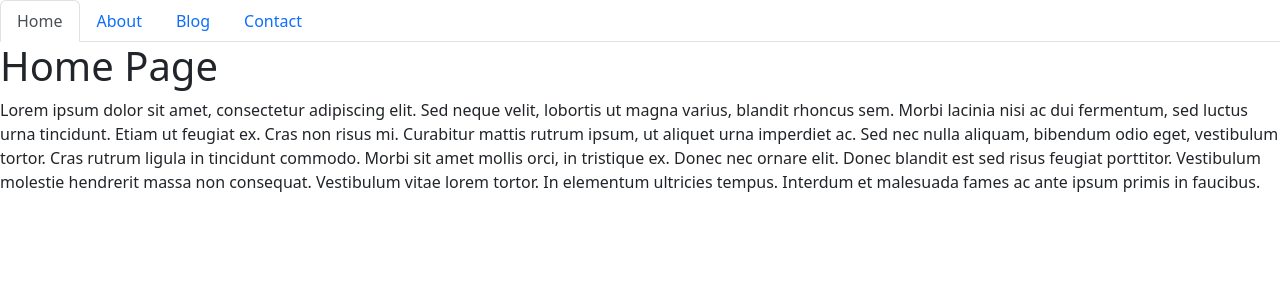
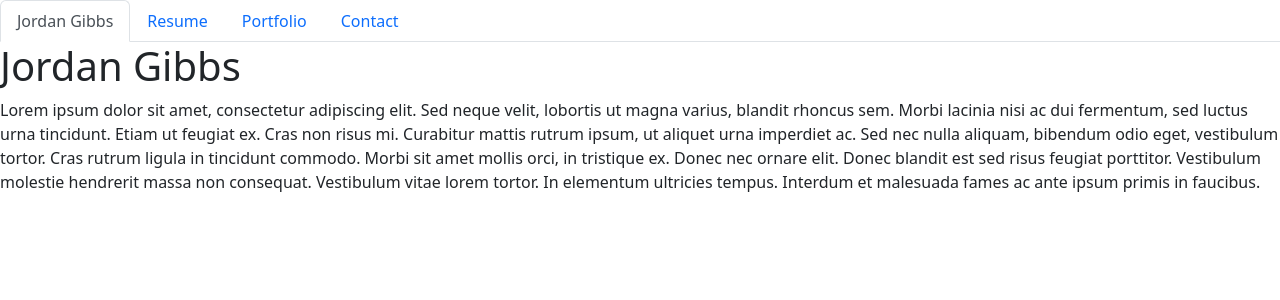
Before and after one commit to gibbo3433/react-portfolio, a React (Create React App) app: page / in a window 1280 px wide. Shown: the top 300 px of the page. Built offline with nearby package versions, Linux system fonts and the light colour scheme.

Commit message:
added names for nav bars

```diff
--- a/src/App.js
+++ b/src/App.js
@@ -1,6 +1,7 @@
 import React from "react";
 import PortfolioContainer from "./components/PortfolioContainer";
 
-const App = () => <PortfolioContainer />;
+const App = () =>
+<PortfolioContainer />;
 
 export default App;
--- a/src/components/NavTabs.js
+++ b/src/components/NavTabs.js
@@ -13,27 +13,27 @@
           // If it is, we set the current page to 'nav-link-active', otherwise we set it to 'nav-link'
           className={currentPage === 'Home' ? 'nav-link active' : 'nav-link'}
         >
-          Home
+          Jordan Gibbs
         </a>
       </li>
       <li className="nav-item">
         <a
-          href="#about"
-          onClick={() => handlePageChange('About')}
+          href="#resume"
+          onClick={() => handlePageChange('Resume')}
           // Check to see if the currentPage is `About`, and if so we use the active link class from bootstrap. Otherwise, we set it to a normal nav-link
-          className={currentPage === 'About' ? 'nav-link active' : 'nav-link'}
+          className={currentPage === 'Resume' ? 'nav-link active' : 'nav-link'}
         >
-          About
+          Resume
         </a>
       </li>
       <li className="nav-item">
         <a
-          href="#blog"
-          onClick={() => handlePageChange('Blog')}
+          href="#portfolio"
+          onClick={() => handlePageChange('Portfolio')}
           // Check to see if the currentPage is `Blog`, and if so we use the active link class from bootstrap. Otherwise, we set it to a normal nav-link
-          className={currentPage === 'Blog' ? 'nav-link active' : 'nav-link'}
+          className={currentPage === 'Portfolio' ? 'nav-link active' : 'nav-link'}
         >
-          Blog
+          Portfolio
         </a>
       </li>
       <li className="nav-item">
--- a/src/components/PortfolioContainer.js
+++ b/src/components/PortfolioContainer.js
@@ -1,8 +1,8 @@
 import React, { useState } from 'react';
 import NavTabs from './NavTabs';
 import Home from './pages/Home';
-import About from './pages/About';
-import Blog from './pages/Blog';
+import Resume from './pages/Resume';
+import Portfolio from './pages/Portfolio';
 import Contact from './pages/Contact';
 
 export default function PortfolioContainer() {
@@ -13,11 +13,11 @@
     if (currentPage === 'Home') {
       return <Home />;
     }
-    if (currentPage === 'About') {
-      return <About />;
+    if (currentPage === 'Resume') {
+      return <Resume />;
     }
-    if (currentPage === 'Blog') {
-      return <Blog />;
+    if (currentPage === 'Portfolio') {
+      return <Portfolio />;
     }
     return <Contact />;
   };
--- a/src/components/pages/Home.js
+++ b/src/components/pages/Home.js
@@ -3,7 +3,7 @@
 export default function Home() {
   return (
     <div>
-      <h1>Home Page</h1>
+      <h1> Jordan Gibbs </h1>
       <p>
         Lorem ipsum dolor sit amet, consectetur adipiscing elit. Sed neque
         velit, lobortis ut magna varius, blandit rhoncus sem. Morbi lacinia nisi
--- a/src/components/pages/Blog.js
+++ b/src/components/pages/Portfolio.js
@@ -1,9 +1,9 @@
 import React from 'react';
 
-export default function Blog() {
+export default function Portfolio() {
   return (
     <div>
-      <h1>Blog Page</h1>
+      <h1>Portfolio</h1>
       <p>
         Donec a volutpat quam. Curabitur nec varius justo, sed rutrum ligula.
         Curabitur pellentesque turpis sit amet eros iaculis, a mollis arcu
--- a/src/components/pages/About.js
+++ b/src/components/pages/Resume.js
@@ -1,12 +1,12 @@
 import React from 'react';
 
-export default function About() {
+export default function Resume() {
   return (
     <div>
-      <h1>About Page</h1>
+      <h1>Resume</h1>
       <p>
         Nunc pharetra finibus est at efficitur. Praesent sed congue diam.
-        Integer gravida dui mauris, ut interdum nunc egestas sed. Aenean sed
+        Integer gravbebebida dui mauris, ut interdum nunc egestas sed. Aenean sed
         mollis diam. Nunc aliquet risus ac finibus porta. Nam quis arcu non
         lectus tincidunt fermentum. Suspendisse aliquet orci porta quam semper
         imperdiet. Praesent euismod mi justo, faucibus scelerisque risus cursus
--- a/src/index.js
+++ b/src/index.js
@@ -4,4 +4,6 @@
 import 'bootstrap/dist/css/bootstrap.min.css';
 import 'bootstrap/dist/js/bootstrap.min.js';
 
-ReactDOM.render(<App />, document.getElementById('root'));
+ReactDOM.render(
+<App />,
+document.getElementById('root'));
```
